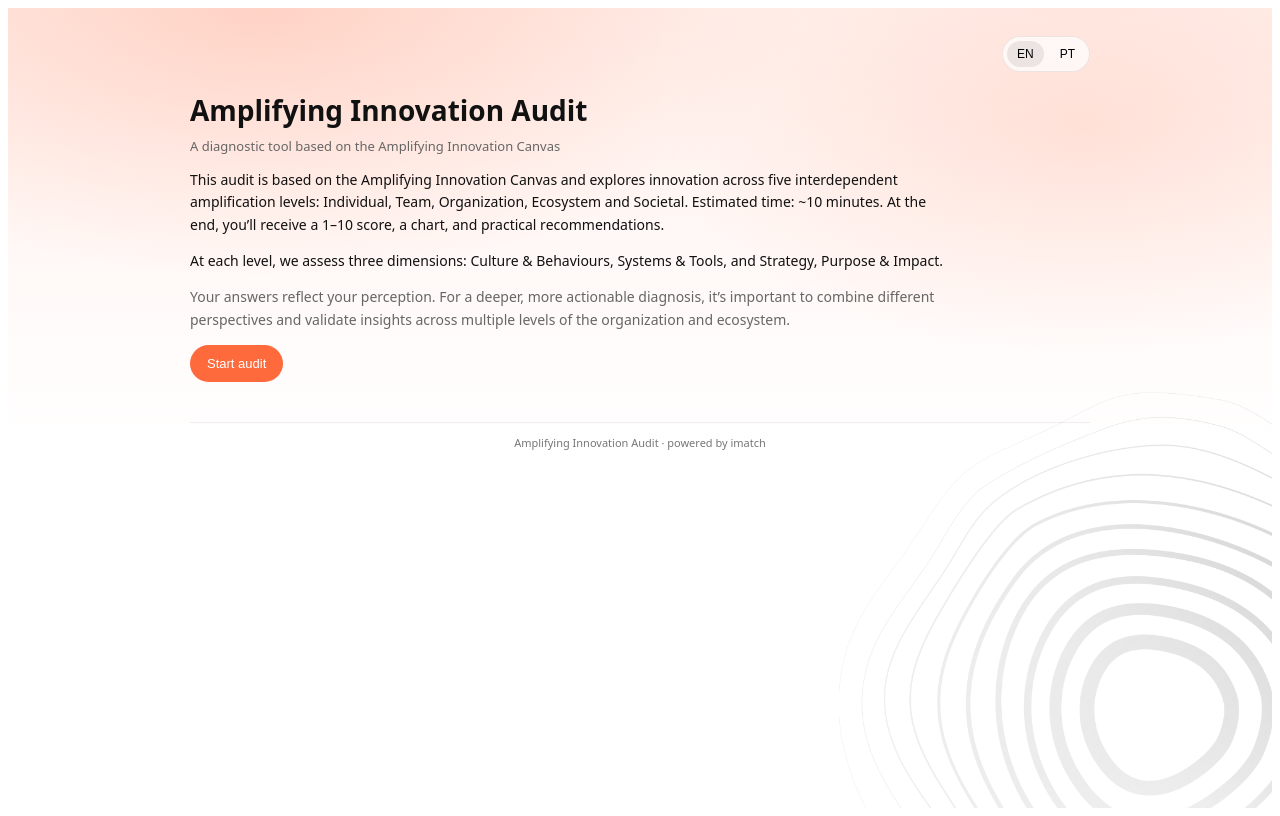
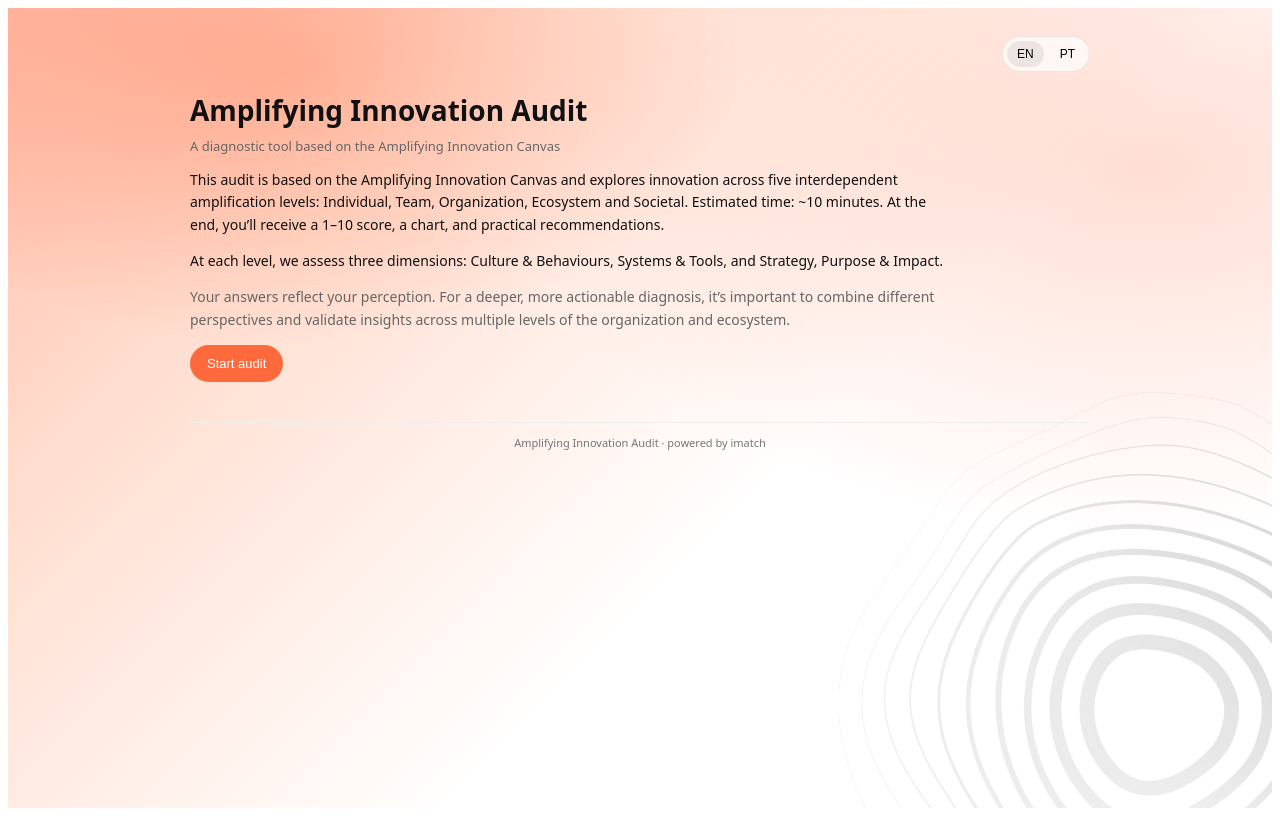
Before and after one commit to PLorosae/innov-audt, a Next.js app: page / in a window 1280 px wide. Built offline with nearby package versions, Linux system fonts and the light colour scheme.

Commit message:
Tweak: ripple opacity

```diff
--- a/styles/audit.module.css
+++ b/styles/audit.module.css
@@ -16,15 +16,27 @@
     position: relative;
     min-height: 100vh;
     background:
-      /* véu quente global */
+      /* DIAGONAL QUENTE FORTE */
       linear-gradient(
-        180deg,
-        rgba(255, 106, 61, 0.10) 0%,
-        rgba(255, 255, 255, 0.0) 55%
+        135deg,
+        rgba(255, 106, 61, 0.45) 0%,
+        rgba(255, 140, 90, 0.28) 25%,
+        rgba(255, 255, 255, 0.0) 60%
       ),
 
-      radial-gradient(900px 450px at 20% 0%, rgba(255,106,61,0.22), transparent 60%),
-      radial-gradient(700px 380px at 85% 15%, rgba(255,106,61,0.14), transparent 60%),
+      /* FOCO HUMANO */
+      radial-gradient(
+        700px 420px at 22% 8%,
+        rgba(255, 106, 61, 0.38),
+        transparent 65%
+      ),
+
+      /* ECO SISTÉMICO */
+      radial-gradient(
+        900px 520px at 90% 20%,
+        rgba(255, 106, 61, 0.22),
+        transparent 70%
+      ),
 
       var(--bg);
 
```
